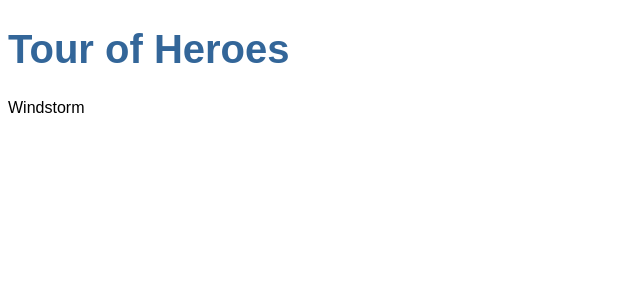
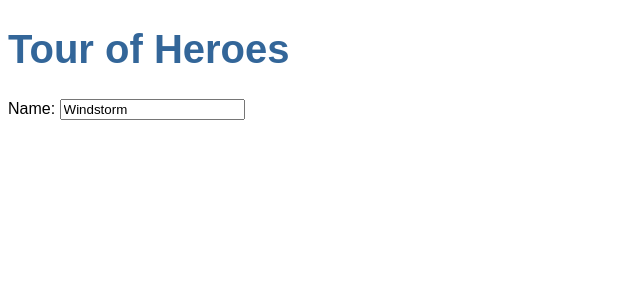
Before and after one commit to kennja05/ang, an Angular app: page / in a window 1280 px wide. Shown: the top 300 px of the page, without its empty margins (0-640 px from the left). Built offline with nearby package versions, Linux system fonts and the light colour scheme.

Commit message:
add forms module

```diff
--- a/src/app/app.module.ts
+++ b/src/app/app.module.ts
@@ -4,6 +4,8 @@
 import { AppRoutingModule } from './app-routing.module';
 import { AppComponent } from './app.component';
 import { HeroesComponent } from './heroes/heroes.component';
+
+import { FormsModule } from '@angular/forms'; // <-- NgModel lives here
 
 @NgModule({
   declarations: [
@@ -12,6 +14,7 @@
   ],
   imports: [
     BrowserModule,
+    FormsModule,
     AppRoutingModule
   ],
   providers: [],
--- /dev/null
+++ b/src/app/hero.ts
@@ -0,0 +1,4 @@
+export interface Hero {
+    id: number,
+    name: string
+}
--- a/src/app/heroes/heroes.component.html
+++ b/src/app/heroes/heroes.component.html
@@ -1 +1,8 @@
-{{hero}}
+<div>
+    <label>Name:
+        <!-- ngModel is Angular's two way data binding syntax -->
+        <!-- look for this in app.module.ts -->
+        <input [(ngModel)]="hero.name" placeholder='name'/>
+    </label>
+
+</div>
--- a/src/app/heroes/heroes.component.ts
+++ b/src/app/heroes/heroes.component.ts
@@ -1,4 +1,5 @@
 import { Component, OnInit } from '@angular/core';
+import {Hero} from '../hero';
 
 @Component({
   selector: 'app-heroes',
@@ -7,11 +8,14 @@
 })
 export class HeroesComponent implements OnInit {
 
+  hero: Hero = {
+    id: 1,
+    name: "Windstorm"
+  }
+
   constructor() { }
 
   ngOnInit(): void {
   }
 
-  hero = 'Windstorm'
-
 }
```
